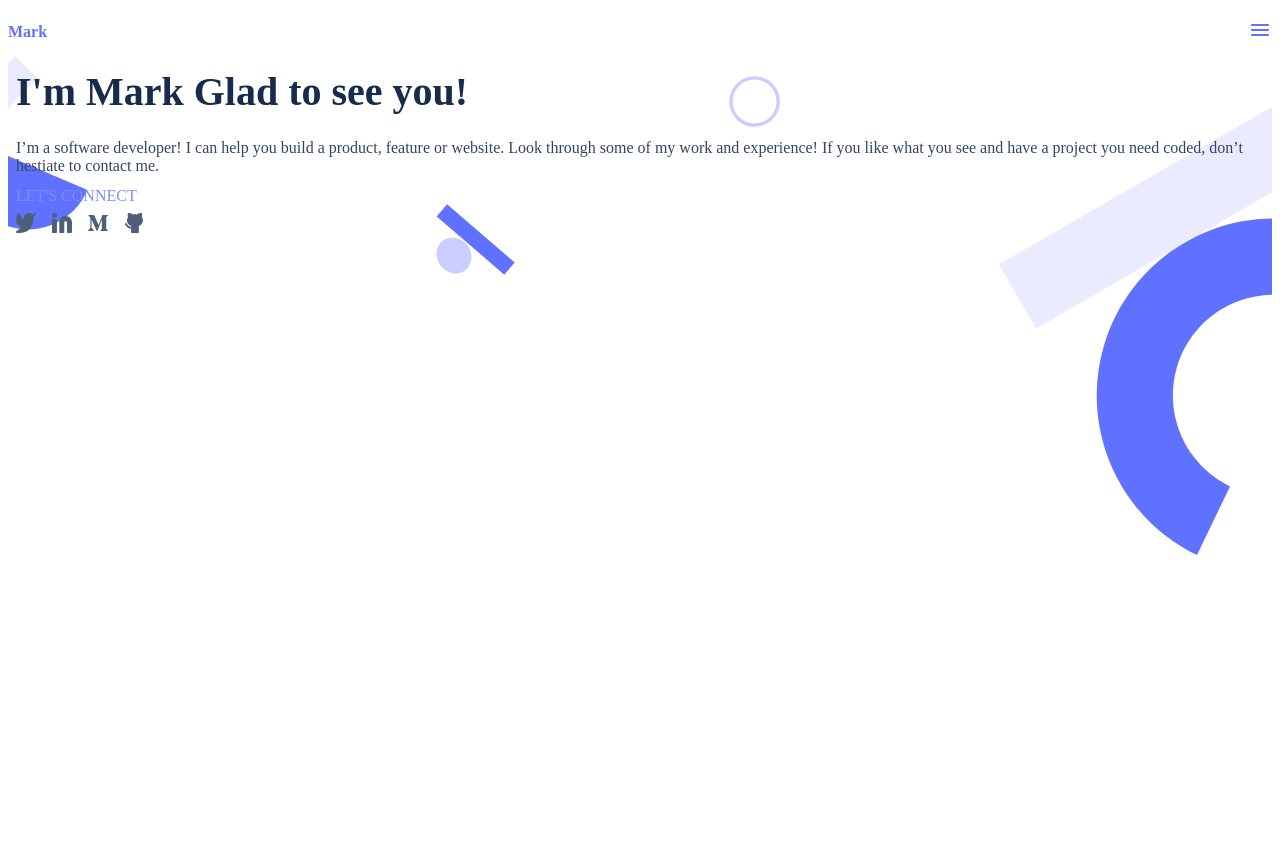
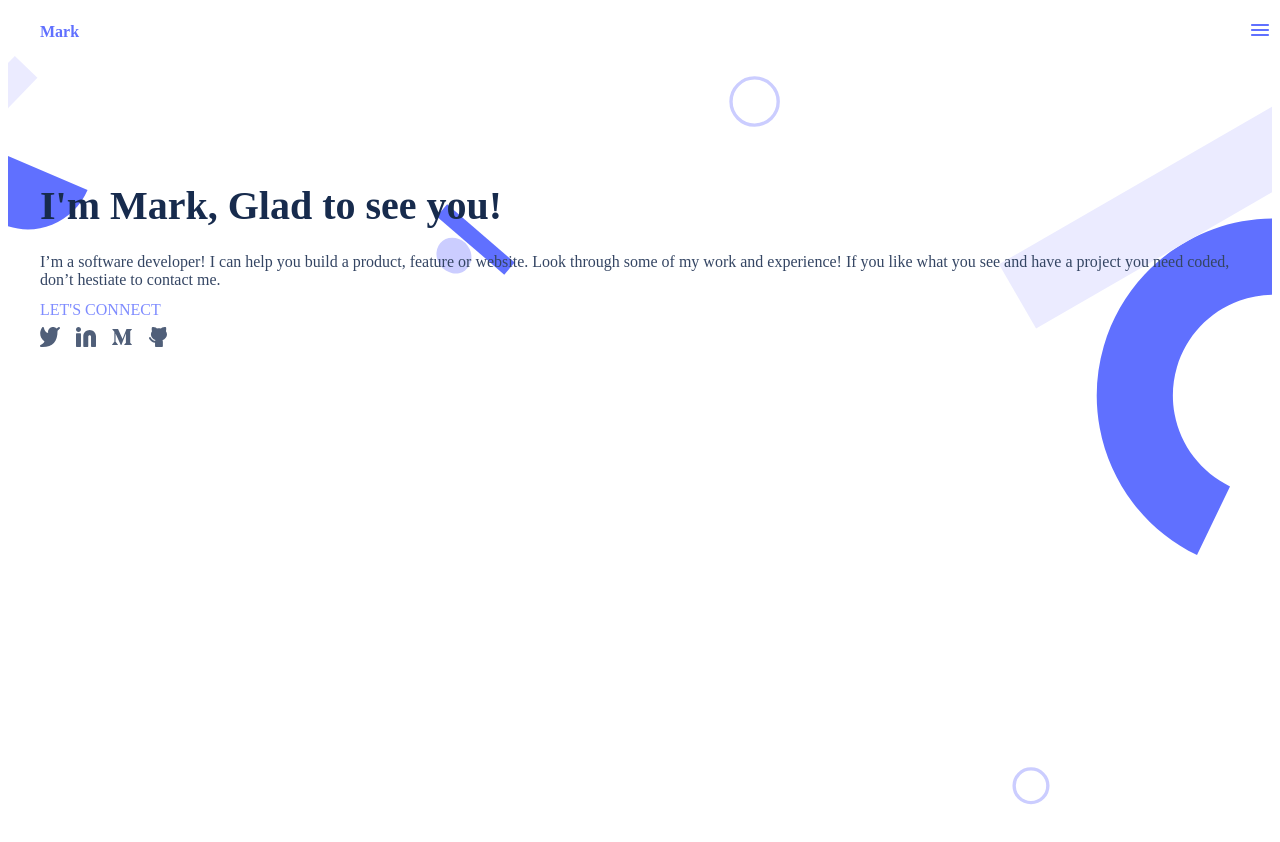
Before and after one commit to Markotweyo/portfolio, a website: page index.html in a window 1280 px wide. Before the commit the page ends 800 px from the top, so only its background shows below. Drawn offline with Linux system fonts and the light colour scheme.

Commit message:
Fix stylelint errors

```diff
--- a/index.html
+++ b/index.html
@@ -21,7 +21,7 @@
         </header>
         <section class="headline">
             <div class="name">
-                <h1 class="username">I'm Mark Glad to see you!</h1>
+                <h1 class="username">I'm Mark, Glad to see you!</h1>
             </div>
             <div class="description">
                 <p class="user-description">
--- a/styles.css
+++ b/styles.css
@@ -14,6 +14,8 @@
   text-decoration: none;
   color: #6070ff;
   font-weight: 700;
+  padding: 24px;
+  margin: 12px 8px;
 }
 
 .headline {
@@ -22,16 +24,14 @@
   background-size: cover;
   height: 604px;
   top: 92px;
-  padding: 114px, 24px, 114px 24px;
+  padding: 114px 24px 114px 24px;
   display: flex;
   flex-direction: column;
-
 }
 
 .name h1 {
   display: flex;
   top: 114px;
-  font-family: 'Poppins';
   font-style: normal;
   font-weight: 700;
   font-size: 40px;
@@ -41,24 +41,20 @@
 }
 
 .description p {
-  font-family: 'Poppins';
-  font-style: normal;
   font-weight: 400;
   font-size: 16px;
   color: #344563;
-  margin: 12px 8px;
   align-items: center;
   display: flex;
   flex-wrap: wrap;
+  margin: 12px 8px;
 }
 
 .socialmedia {
-  font-family: 'Poppins';
-  font-style: normal;
   font-weight: 500;
   font-size: 16px;
-  color: #7F8CFF;
-  margin: 0px 8px;
+  color: #7f8cff;
+  margin: 0 8px;
 }
 
 .social-media-icons {
```
